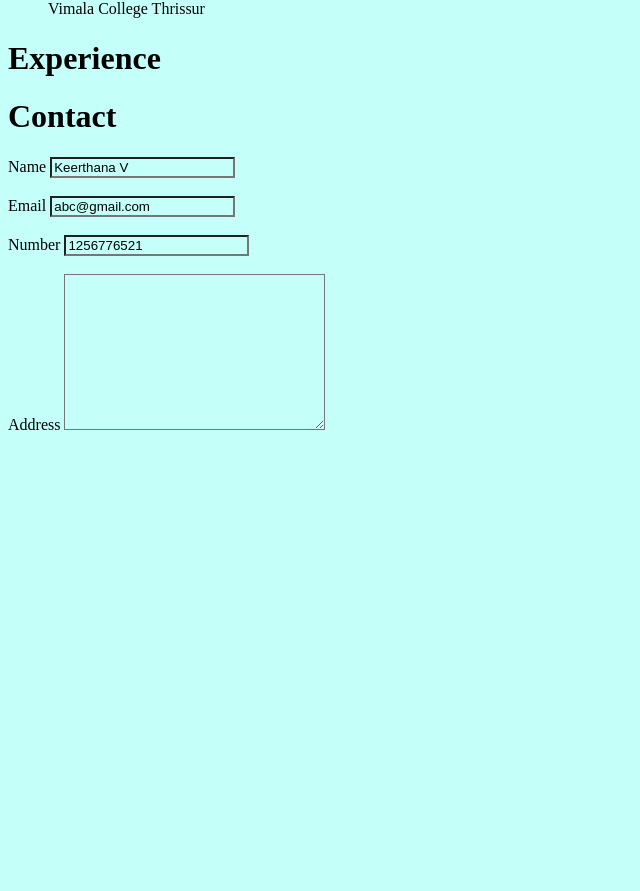
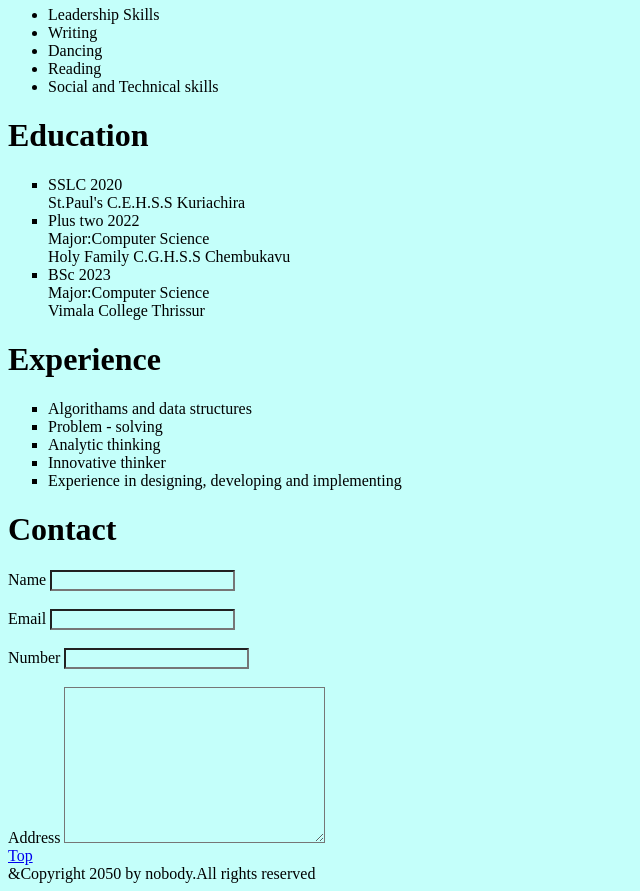
Before and after one commit to KEERTHANASAJI/profile, a plain HTML site: page index/index.html in a window 1280 px wide. Shown: the part 717-1608 px from the top of the page, without its empty margins (0-640 px from the left). Before the commit the page ends 1159 px from the top, so only its background shows below. Drawn offline with Linux system fonts and the light colour scheme.

Commit message:
Update index.html

```diff
--- a/index/index.html
+++ b/index/index.html
@@ -7,6 +7,7 @@
     <link rel="stylesheet" href="style/style.css">
 </head>
 <body>
+    <a name="top"></a>
    <header>
         <nav class="navigation">
             <h2>
@@ -25,6 +26,7 @@
         <div class="aboutme">
             <h1><a name="aboutme">About Me</a><br>
             <img src="1050442-200.png" id="logo"><br>
+                <p>My name is Anu.Iam a junior in Vimala Thrissur.Iam coming from Thrissur Kerala.Everyone can agree that iam a good student and that i like to study.My favourite subjects are Computer Science and Maths.Iam going to enter University because my goal is to study these subjects in future and to become a respected professional in one of the fields.In my family there are five members.I believe that friendship is one of the most important value in human life.We exchange new ideas, find many intersesting things about each other and experience new thing. </p>
         </div>
         <div class="skills">
             <h1><a name="skills">Skills</a></h1>
@@ -52,20 +54,30 @@
 
         <div class="experience">
             <h1><a name="experience">Experience</a></h1>
+            <UL TYPE="SQUARE">
+                <li>Algorithams and data structures </li>
+                <li>Problem - solving</li>
+                <li>Analytic thinking</li>
+                <li>Innovative thinker</li>
+                <li>Experience in designing, developing and implementing</Li>
+            </UL>
         </div>
         <div class="contact">
             <h1><a name="contact">Contact</a></h1>
         </div>
         <form action="#" class="my contact" >
             <label for="name">Name</label>
-            <input type="text" value="Keerthana V"><br><br>
+            <input type="text"><br><br>
              <label for="email">Email</label>
-            <input type="text" value="abc@gmail.com"><br><br>
+            <input type="text" ><br><br>
              <label for="number">Number</label>
-            <input type="text" value="1256776521"><br><br>
+            <input type="text" ><br><br>
             <label for="Address">Address</label>
             <textarea rows="10" cols="30" name=""></textarea>
         </form>
+    <a href="#top">Top</a>
+    <footer class="footer">&Copyright 2050 by nobody.All rights reserved</footer>
+
 
 </body>
 </html>
```
